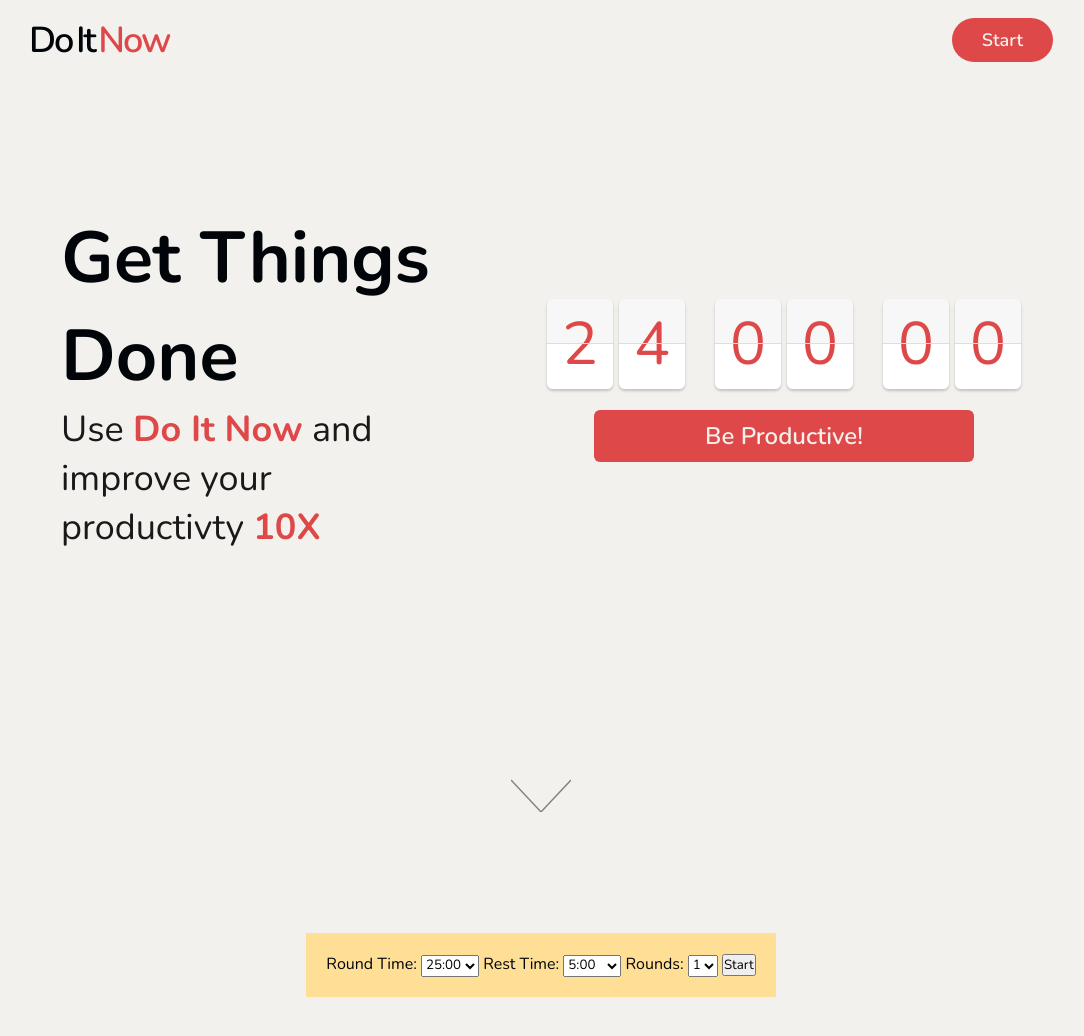
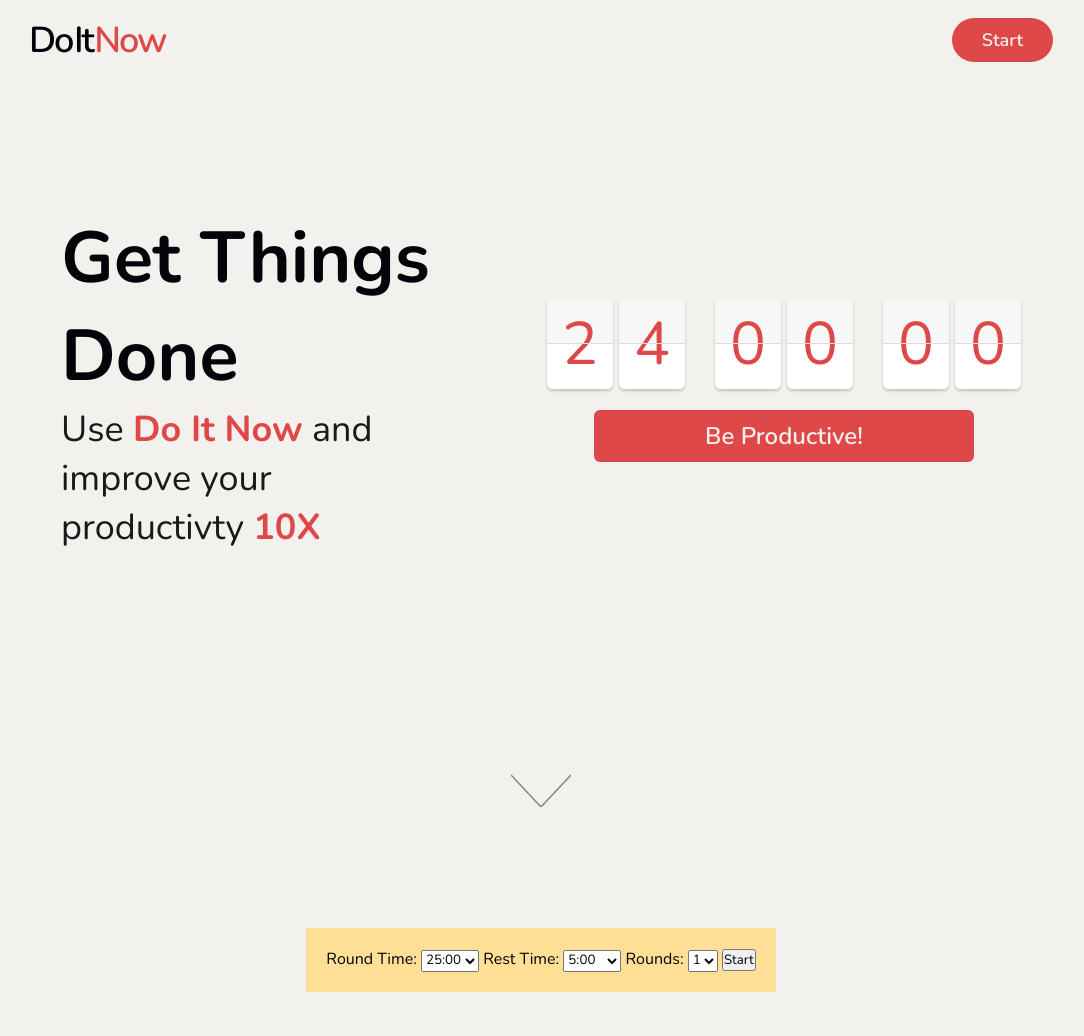
Before and after one commit to mudit023/flownoise, a plain HTML site: page index.html in a window 1280 px wide. Shown: the whole page, without its empty margins (99-1183 px from the left). Drawn offline with nearby package versions, Linux system fonts and the light colour scheme; a script that the page names is missing.

Commit message:
fix: down arrow top margin

```diff
--- a/style.css
+++ b/style.css
@@ -44,7 +44,7 @@ header .logo {
   font-weight: 600;
   font-size: 3.6rem;
   letter-spacing: -2px;
-  word-spacing: -4px;
+  word-spacing: -6px;
 }
 
 header .logo span {
@@ -112,7 +112,7 @@ main .hero .timer .cta-btn {
 
 /* Down Arrow */
 main .arrow-container{
-  margin-top: 4.5rem;
+  margin-top: 4rem;
   padding: 1.5rem 0;
 }
 main .arrow-container .arrows {
```
